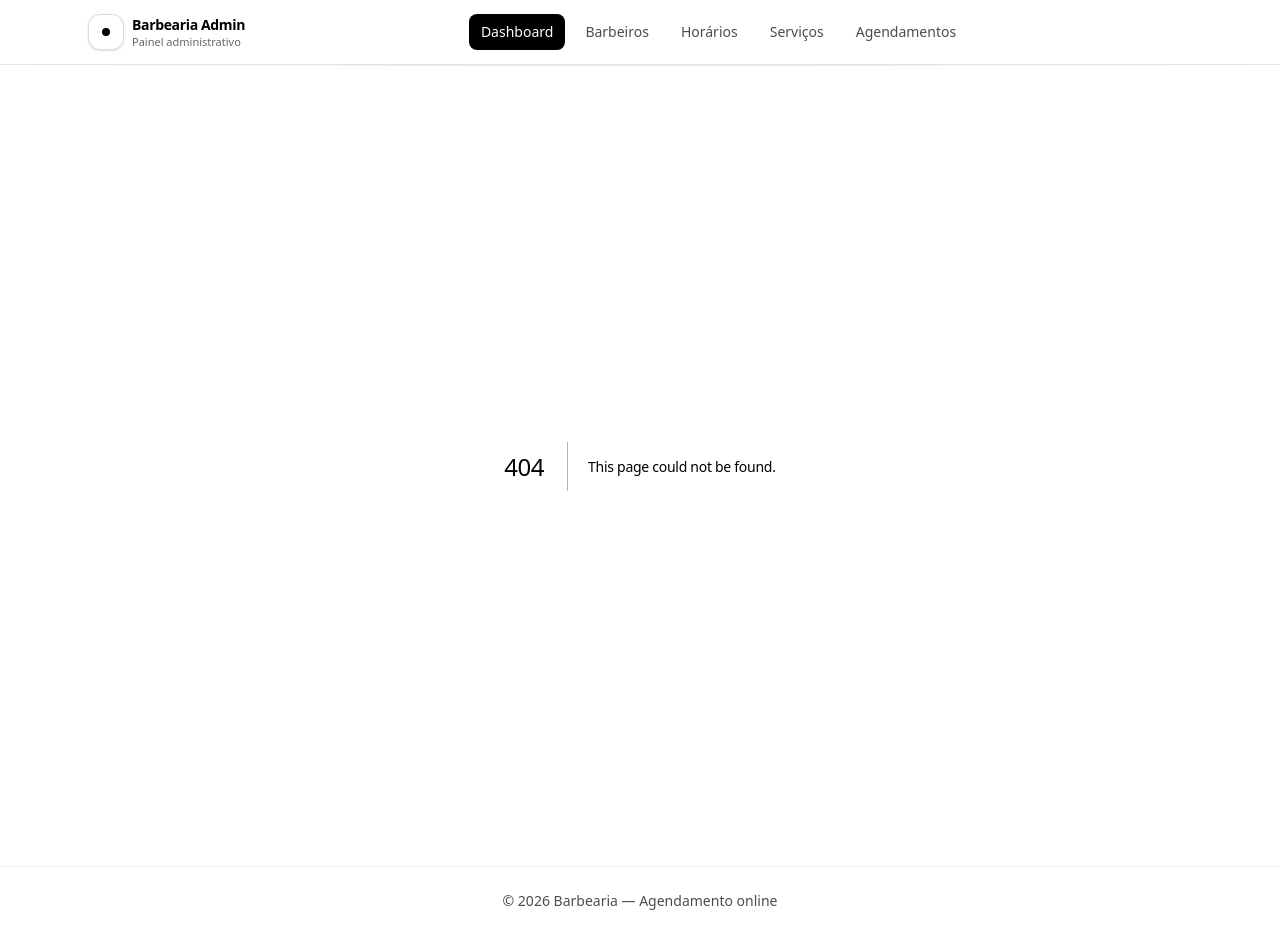
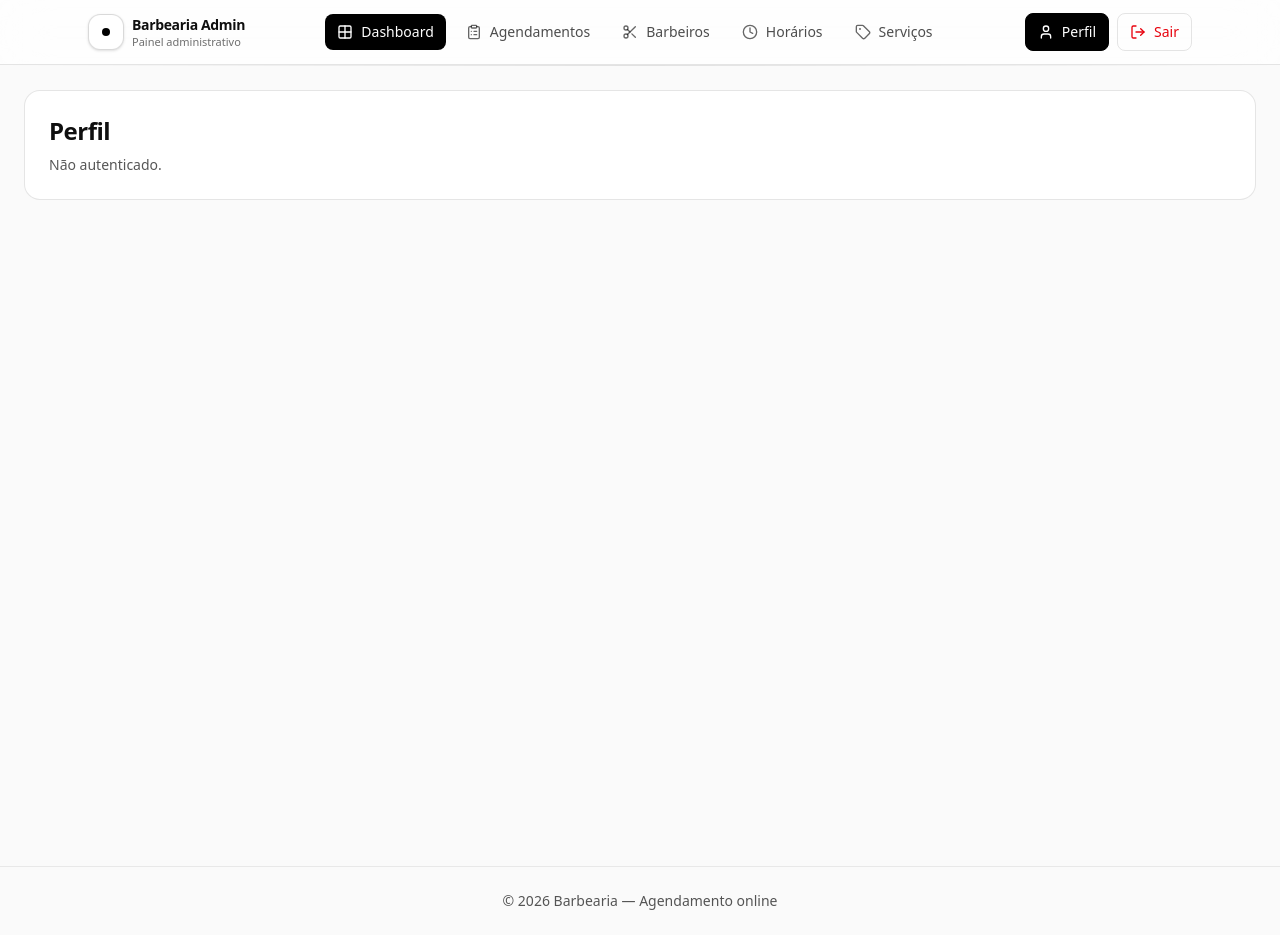
Before and after one commit to gabrielcaixeta01/barber-agenda, a Next.js app: page /admin/perfil in a window 1280 px wide. Before the commit this address had no page. Built offline with nearby package versions, Linux system fonts and the light colour scheme; no server answers.

Commit message:
Ajuste na nos icons e no fluxo de logout

```diff
--- a/app/admin/action.ts
+++ b/app/admin/actions.ts
@@ -24,5 +24,5 @@ export async function loginAdmin(formData: FormData) {
 export async function logoutAdmin() {
   const supabase = await createSupabaseServer();
   await supabase.auth.signOut();
-  redirect("/admin/login");
+  redirect("/");
 }
--- a/app/admin/layout.tsx
+++ b/app/admin/layout.tsx
@@ -1,19 +1,8 @@
 import { ReactNode } from "react";
-import { logoutAdmin } from "@/app/admin/action";
 
 export default function AdminLayout({ children }: { children: ReactNode }) {
   return (
     <div className="min-h-screen bg-[#fafafa]">
-      <header className="flex items-center justify-between border-b border-black/10 px-6 py-4">
-        <span className="font-medium">Admin</span>
-
-        <form action={logoutAdmin}>
-          <button className="text-sm opacity-70 hover:opacity-100">
-            Sair
-          </button>
-        </form>
-      </header>
-
       <main className="p-6">{children}</main>
     </div>
   );
--- a/app/admin/login/page.tsx
+++ b/app/admin/login/page.tsx
@@ -1,7 +1,7 @@
 "use client";
 
 import { useState } from "react";
-import { loginAdmin } from "@/app/admin/action";
+import { loginAdmin } from "@/app/admin/actions";
 
 export default function AdminLoginPage() {
   const [error, setError] = useState<string | null>(null);
--- /dev/null
+++ b/app/admin/perfil/actions.ts
@@ -0,0 +1,30 @@
+"use server";
+
+import { revalidatePath } from "next/cache";
+import { createSupabaseServer } from "@/lib/supabase/server";
+
+function mustStr(v: FormDataEntryValue | null, field: string) {
+  const s = String(v ?? "").trim();
+  if (!s) throw new Error(`Campo obrigatório: ${field}`);
+  return s;
+}
+
+export async function upsertAdminProfile(formData: FormData) {
+  const display_name = mustStr(formData.get("display_name"), "display_name");
+  const supabase =  await createSupabaseServer();
+
+  const {
+    data: { user },
+  } = await supabase.auth.getUser();
+
+  if (!user) throw new Error("Não autenticado.");
+
+  const { error } = await supabase.from("admin_profiles").upsert({
+    id: user.id,
+    display_name,
+  });
+
+  if (error) throw new Error(error.message);
+
+  revalidatePath("/admin/perfil");
+}
--- /dev/null
+++ b/app/admin/perfil/page.tsx
@@ -0,0 +1,90 @@
+import { createSupabaseServer } from "@/lib/supabase/server";
+import { logoutAdmin } from "../actions";
+import { upsertAdminProfile } from "./actions";
+
+export default async function AdminProfilePage() {
+  const supabase = await createSupabaseServer();
+
+  const {
+    data: { user },
+  } = await supabase.auth.getUser();
+
+  if (!user) {
+    return (
+      <div className="rounded-2xl border border-black/10 bg-white p-6">
+        <h1 className="text-2xl font-semibold">Perfil</h1>
+        <p className="mt-2 text-sm opacity-70">Não autenticado.</p>
+      </div>
+    );
+  }
+
+  const { data: profile } = await supabase
+    .from("admin_profiles")
+    .select("display_name")
+    .eq("id", user.id)
+    .maybeSingle();
+
+  return (
+    <div className="space-y-8">
+      <header className="flex items-start justify-between gap-4">
+        <div>
+          <h1 className="text-2xl font-semibold">Perfil</h1>
+          <p className="mt-1 text-sm opacity-70">Configurações do administrador.</p>
+        </div>
+
+        <form action={logoutAdmin}>
+          <button className="rounded-xl border border-black/10 px-4 py-2 text-sm transition hover:border-black/30">
+            Sair
+          </button>
+        </form>
+      </header>
+
+      <section className="rounded-2xl border border-black/10 bg-white p-6">
+        <h2 className="text-lg font-medium">Conta</h2>
+
+        <div className="mt-4 grid gap-4 sm:grid-cols-2">
+          <Field label="E-mail" value={user.email ?? "—"} />
+          <Field label="User ID" value={user.id} mono />
+        </div>
+      </section>
+
+      <section className="rounded-2xl border border-black/10 bg-white p-6">
+        <h2 className="text-lg font-medium">Perfil</h2>
+
+        <form action={upsertAdminProfile} className="mt-4 flex flex-col gap-3 sm:flex-row">
+          <input
+            name="display_name"
+            defaultValue={profile?.display_name ?? ""}
+            placeholder="Nome exibido (ex: Gabriel)"
+            className="h-11 flex-1 rounded-xl border border-black/10 px-4"
+            required
+          />
+          <button className="h-11 rounded-xl bg-black px-5 text-sm font-medium text-white transition hover:opacity-90">
+            Salvar
+          </button>
+        </form>
+
+        <p className="mt-3 text-xs opacity-60">
+          Esse nome pode ser usado em mensagens e telas administrativas.
+        </p>
+      </section>
+    </div>
+  );
+}
+
+function Field({
+  label,
+  value,
+  mono,
+}: {
+  label: string;
+  value: string;
+  mono?: boolean;
+}) {
+  return (
+    <div className="rounded-2xl border border-black/10 p-4">
+      <div className="text-sm opacity-60">{label}</div>
+      <div className={mono ? "mt-1 font-mono text-sm" : "mt-1 text-sm"}>{value}</div>
+    </div>
+  );
+}
--- a/components/layout/Navbar.tsx
+++ b/components/layout/Navbar.tsx
@@ -3,10 +3,31 @@
 import Link from "next/link";
 import { usePathname } from "next/navigation";
 import { useLayoutEffect, useMemo, useState } from "react";
+import { logoutAdmin } from "@/app/admin/actions";
+import {
+  Calendar,
+  Clock,
+  ClipboardList,
+  Grid2X2,
+  Home,
+  LogOut,
+  Menu,
+  Scissors,
+  Tag,
+  User,
+  X,
+} from "lucide-react";
 
 function cx(...classes: Array<string | false | null | undefined>) {
   return classes.filter(Boolean).join(" ");
 }
+
+type NavItem = {
+  href: string;
+  label: string;
+  show: boolean;
+  Icon: React.ComponentType<{ size?: number; className?: string }>;
+};
 
 export default function Navbar() {
   const pathname = usePathname();
@@ -15,21 +36,21 @@ export default function Navbar() {
   const isAdminArea = pathname.startsWith("/admin");
   const isAdminLogin = pathname === "/admin/login";
 
-  const navItems = useMemo(
+  const navItems: NavItem[] = useMemo(
     () => [
-      { href: "/", label: "Início", show: !isAdminArea },
-      { href: "/agendar", label: "Agendar", show: !isAdminArea },
+      { href: "/", label: "Início", show: !isAdminArea, Icon: Home },
+      { href: "/agendar", label: "Agendar", show: !isAdminArea, Icon: Calendar },
     ],
     [isAdminArea]
   );
 
-  const adminItems = useMemo(
+  const adminItems: NavItem[] = useMemo(
     () => [
-      { href: "/admin", label: "Dashboard", show: isAdminArea },
-      { href: "/admin/barbeiros", label: "Barbeiros", show: isAdminArea },
-      { href: "/admin/horarios", label: "Horários", show: isAdminArea },
-      { href: "/admin/servicos", label: "Serviços", show: isAdminArea },
-        { href: "/admin/agendamentos", label: "Agendamentos", show: isAdminArea },
+      { href: "/admin", label: "Dashboard", show: isAdminArea, Icon: Grid2X2 },
+      { href: "/admin/agendamentos", label: "Agendamentos", show: isAdminArea, Icon: ClipboardList },
+      { href: "/admin/barbeiros", label: "Barbeiros", show: isAdminArea, Icon: Scissors },
+      { href: "/admin/horarios", label: "Horários", show: isAdminArea, Icon: Clock },
+      { href: "/admin/servicos", label: "Serviços", show: isAdminArea, Icon: Tag },
     ],
     [isAdminArea]
   );
@@ -38,18 +59,15 @@ export default function Navbar() {
     ? adminItems.filter((i) => i.show)
     : navItems.filter((i) => i.show);
 
-  // Fecha menu ao navegar
   useLayoutEffect(() => {
     // eslint-disable-next-line react-hooks/set-state-in-effect
     setMobileOpen(false);
   }, [pathname]);
 
-  // Não renderiza navbar na tela de login admin
   if (isAdminLogin) return null;
 
   return (
     <header className="sticky top-0 z-50">
-      {/* Camada premium */}
       <div className="border-b border-black/10 bg-white/70 backdrop-blur-xl">
         <div className="mx-auto flex h-16 max-w-6xl items-center justify-between px-4 sm:px-6">
           {/* Brand */}
@@ -87,12 +105,16 @@ export default function Navbar() {
                   key={item.href}
                   href={item.href}
                   className={cx(
-                    "rounded-lg px-3 py-2 text-sm transition",
+                    "inline-flex items-center gap-2 rounded-lg px-3 py-2 text-sm transition",
                     active
                       ? "bg-black text-white"
                       : "text-black/70 hover:bg-black/5 hover:text-black"
                   )}
                 >
+                  <item.Icon
+                    size={16}
+                    className={cx(active ? "text-white" : "text-black/60")}
+                  />
                   {item.label}
                 </Link>
               );
@@ -102,14 +124,40 @@ export default function Navbar() {
           {/* Actions */}
           <div className="flex items-center gap-2">
             {!isAdminArea && (
-              <>
+              <Link
+                href="/admin/login"
+                className="hidden items-center gap-2 rounded-lg border border-black/10 px-3 py-2 text-sm text-black/70 transition hover:border-black/30 hover:text-black md:inline-flex"
+              >
+                <User size={16} className="text-black/60" />
+                Admin
+              </Link>
+            )}
+
+            {isAdminArea && (
+              <div className="hidden items-center gap-2 md:flex">
                 <Link
-                  href="/admin/login"
-                  className="hidden rounded-lg border border-black/10 px-3 py-2 text-sm text-black/70 transition hover:border-black/30 hover:text-black md:inline-flex"
+                  href="/admin/perfil"
+                  className={cx(
+                    "inline-flex items-center gap-2 rounded-lg border px-3 py-2 text-sm transition",
+                    pathname.startsWith("/admin/perfil")
+                      ? "border-black bg-black text-white"
+                      : "border-black/10 text-black/70 hover:border-black/30"
+                  )}
                 >
-                  Admin
+                  <User size={16} className={cx(pathname.startsWith("/admin/perfil") ? "text-white" : "text-black/60")} />
+                  Perfil
                 </Link>
-              </>
+
+                <form action={logoutAdmin}>
+                  <button
+                    type="submit"
+                    className="inline-flex items-center gap-2 rounded-lg border border-black/10 px-3 py-2 text-sm text-red-600 transition hover:border-red-600/40"
+                  >
+                    <LogOut size={16} className="text-red-600" />
+                    Sair
+                  </button>
+                </form>
+              </div>
             )}
 
             {/* Mobile toggle */}
@@ -120,18 +168,13 @@ export default function Navbar() {
               aria-label={mobileOpen ? "Fechar menu" : "Abrir menu"}
               aria-expanded={mobileOpen}
             >
-              {mobileOpen ? <XIcon /> : <MenuIcon />}
+              {mobileOpen ? <X size={18} /> : <Menu size={18} />}
             </button>
           </div>
         </div>
 
         {/* Mobile menu */}
-        <div
-          className={cx(
-            "md:hidden",
-            mobileOpen ? "block" : "hidden"
-          )}
-        >
+        <div className={cx("md:hidden", mobileOpen ? "block" : "hidden")}>
           <div className="mx-auto max-w-6xl px-4 pb-4 sm:px-6">
             <div className="rounded-2xl border border-black/10 bg-white p-2 shadow-sm">
               <div className="flex flex-col">
@@ -146,12 +189,16 @@ export default function Navbar() {
                       key={item.href}
                       href={item.href}
                       className={cx(
-                        "rounded-xl px-3 py-3 text-sm transition",
+                        "flex items-center gap-3 rounded-xl px-3 py-3 text-sm transition",
                         active
                           ? "bg-black text-white"
                           : "text-black/70 hover:bg-black/5 hover:text-black"
                       )}
                     >
+                      <item.Icon
+                        size={16}
+                        className={cx(active ? "text-white" : "text-black/60")}
+                      />
                       {item.label}
                     </Link>
                   );
@@ -161,16 +208,39 @@ export default function Navbar() {
                   <div className="mt-2 grid gap-2 border-t border-black/10 pt-2">
                     <Link
                       href="/agendar"
-                      className="rounded-xl bg-black px-3 py-3 text-center text-sm font-medium text-white transition hover:opacity-90"
+                      className="flex items-center justify-center gap-2 rounded-xl bg-black px-3 py-3 text-center text-sm font-medium text-white transition hover:opacity-90"
                     >
+                      <Calendar size={16} className="text-white" />
                       Agendar
                     </Link>
                     <Link
                       href="/admin/login"
-                      className="rounded-xl border border-black/10 px-3 py-3 text-center text-sm text-black/70 transition hover:border-black/30 hover:text-black"
+                      className="flex items-center justify-center gap-2 rounded-xl border border-black/10 px-3 py-3 text-center text-sm text-black/70 transition hover:border-black/30 hover:text-black"
                     >
+                      <User size={16} className="text-black/60" />
                       Admin
                     </Link>
+                  </div>
+                )}
+
+                {isAdminArea && (
+                  <div className="mt-2 grid gap-2 border-t border-black/10 pt-2">
+                    <Link
+                      href="/admin/perfil"
+                      className="flex items-center justify-center gap-2 rounded-xl border border-black/10 px-3 py-3 text-center text-sm text-black/70 transition hover:border-black/30 hover:text-black"
+                    >
+                      <User size={16} className="text-black/60" />
+                      Perfil
+                    </Link>
+                    <form action={logoutAdmin}>
+                      <button
+                        type="submit"
+                        className="flex w-full items-center justify-center gap-2 rounded-xl bg-red-500/10 px-3 py-3 text-center text-sm text-red-600 transition hover:bg-red-500/20"
+                      >
+                        <LogOut size={16} className="text-red-600" />
+                        Sair
+                      </button>
+                    </form>
                   </div>
                 )}
               </div>
@@ -179,34 +249,7 @@ export default function Navbar() {
         </div>
       </div>
 
-      {/* Linha sutil (premium) */}
       <div className="pointer-events-none h-px w-full bg-linear-to-r from-transparent via-black/10 to-transparent" />
     </header>
   );
 }
-
-function MenuIcon() {
-  return (
-    <svg width="18" height="18" viewBox="0 0 24 24" fill="none" aria-hidden="true">
-      <path
-        d="M4 7h16M4 12h16M4 17h16"
-        stroke="currentColor"
-        strokeWidth="2"
-        strokeLinecap="round"
-      />
-    </svg>
-  );
-}
-
-function XIcon() {
-  return (
-    <svg width="18" height="18" viewBox="0 0 24 24" fill="none" aria-hidden="true">
-      <path
-        d="M6 6l12 12M18 6L6 18"
-        stroke="currentColor"
-        strokeWidth="2"
-        strokeLinecap="round"
-      />
-    </svg>
-  );
-}
--- a/package.json
+++ b/package.json
@@ -11,6 +11,7 @@
   "dependencies": {
     "@supabase/ssr": "^0.8.0",
     "@supabase/supabase-js": "^2.93.2",
+    "lucide-react": "^0.563.0",
     "next": "16.1.6",
     "react": "19.2.3",
     "react-dom": "19.2.3"
```
Also changed, not shown: 1 other file (tests, documents, lock files or other folders).
